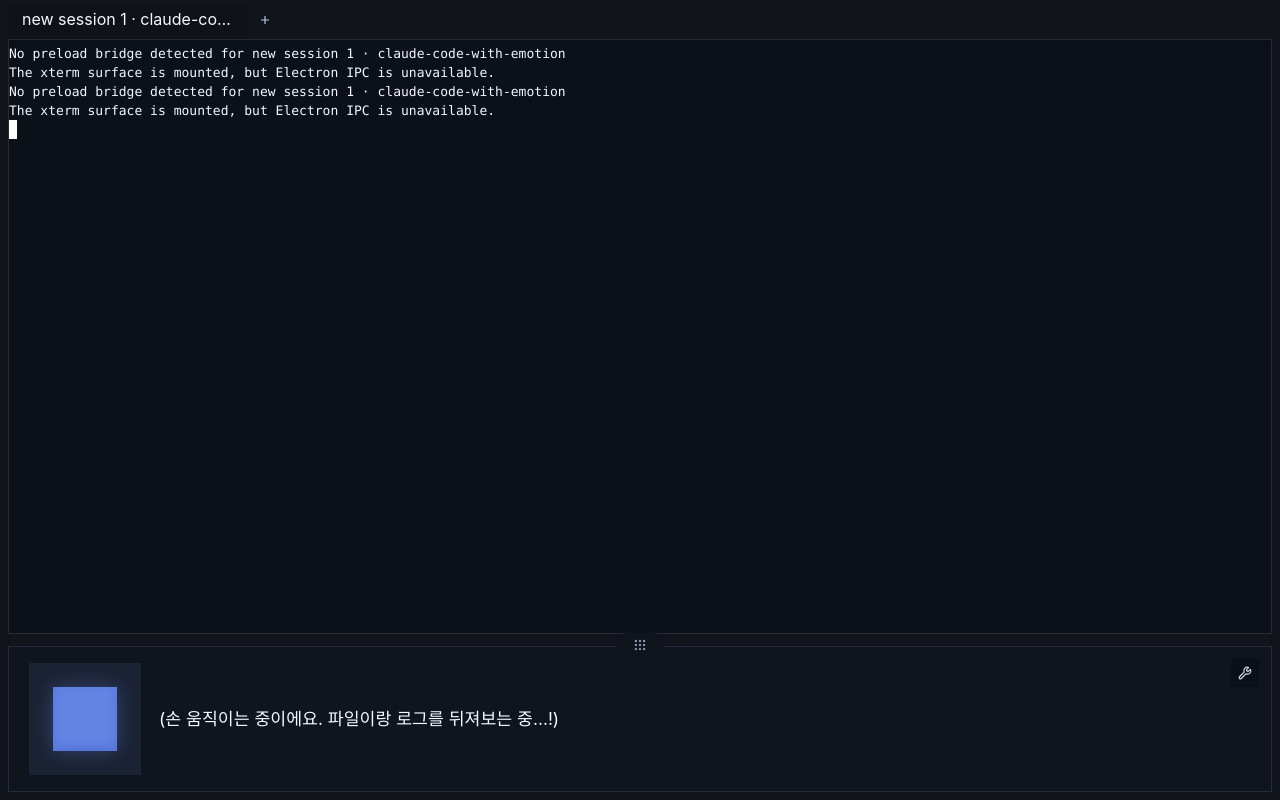
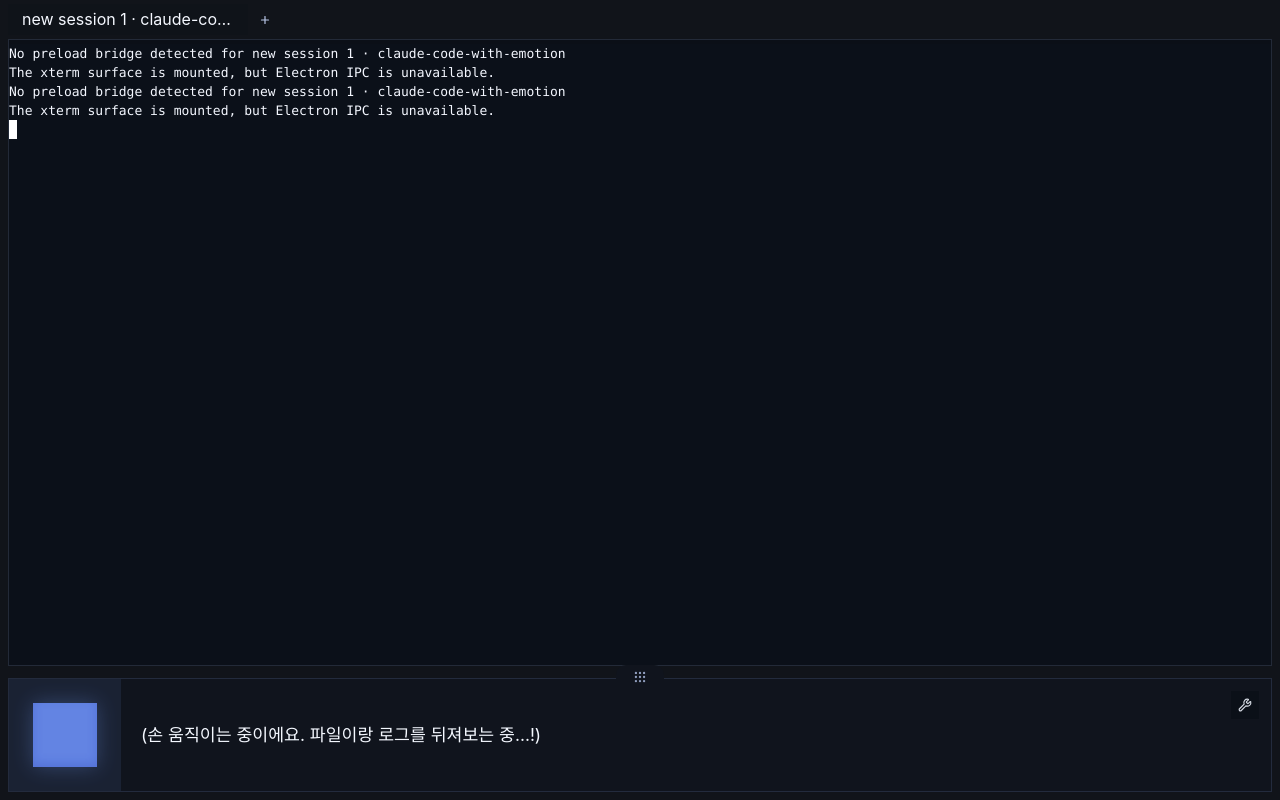
Before and after one commit to rndka9-alt/claude-code-with-emotion, a React (Vite) app: page / in a window 1280 px wide. Built offline with nearby package versions, Linux system fonts and the light colour scheme.

Commit message:
refactor, 불필요한 중첩 삼항연산자 제거

```diff
--- a/src/renderer/features/workspace/StatusPanel.tsx
+++ b/src/renderer/features/workspace/StatusPanel.tsx
@@ -96,26 +96,13 @@ export function StatusPanel({
           src={statusVisual.assetUrl}
         />
       )}
-
-      {isDisconnected ? (
-        <span
-          aria-hidden="true"
-          className="pointer-events-none absolute bottom-2 left-1/2 inline-flex h-[26px] w-[26px] -translate-x-1/2 items-center justify-center border border-border-launch bg-surface-launch text-text-tooltip transition-colors duration-150 group-hover:bg-surface-launch"
-        >
-          <Play
-            aria-hidden="true"
-            className="h-3.5 w-3.5 translate-x-[0.5px]"
-            fill="currentColor"
-          />
-        </span>
-      ) : null}
     </>
   );
 
   return (
     <aside
       aria-label="Assistant status panel"
-      className="relative flex min-h-32 flex-none items-center gap-[18px] border border-border-panel bg-surface-panel px-5 py-4 max-[900px]:min-h-28"
+      className="relative flex flex-none items-center border border-border-panel bg-surface-panel max-[900px]:min-h-28"
     >
       <button
         aria-label="Open settings"
@@ -130,24 +117,35 @@ export function StatusPanel({
       {isDisconnected ? (
         <button
           aria-label="실행하기"
-          className="group relative flex aspect-square w-28 shrink-0 flex-col items-center justify-center gap-2.5 overflow-hidden bg-[var(--avatar-surface)] max-[900px]:w-[88px] cursor-pointer transition-[background-color,transform] duration-150 hover:bg-surface-launch-hover focus-visible:outline-none focus-visible:ring-2 focus-visible:ring-border-strong focus-visible:ring-offset-2 focus-visible:ring-offset-surface-panel"
+          className="group relative flex aspect-square w-28 shrink-0 flex-col items-center justify-center gap-2.5 overflow-hidden bg-[var(--avatar-surface)] cursor-pointer transition-[background-color,transform] duration-150 hover:bg-surface-launch-hover focus-visible:outline-none focus-visible:ring-2 focus-visible:ring-border-strong focus-visible:ring-offset-2 focus-visible:ring-offset-surface-panel"
           onClick={onLaunchClaude}
           style={avatarStyle}
           title="실행하기"
           type="button"
         >
           {avatarContent}
+
+          <span
+            aria-hidden="true"
+            className="pointer-events-none absolute bottom-2 left-1/2 top-0 inline-flex h-[26px] w-[26px] -translate-x-1/2 items-center justify-center border border-border-launch bg-surface-launch text-text-tooltip transition-colors duration-150 group-hover:bg-surface-launch"
+          >
+            <Play
+              aria-hidden="true"
+              className="h-3.5 w-3.5 translate-x-[0.5px]"
+              fill="currentColor"
+            />
+          </span>
         </button>
       ) : (
         <div
-          className="group relative flex aspect-square w-28 shrink-0 flex-col items-center justify-center gap-2.5 overflow-hidden bg-[var(--avatar-surface)] max-[900px]:w-[88px]"
+          className="group relative flex aspect-square w-28 shrink-0 flex-col items-center justify-center gap-2.5 overflow-hidden bg-[var(--avatar-surface)]"
           style={avatarStyle}
         >
           {avatarContent}
         </div>
       )}
 
-      <div className="flex min-w-0 flex-1 flex-col justify-center gap-3">
+      <div className="flex min-w-0 flex-1 flex-col justify-center gap-3 px-5 py-4">
         <p className="m-0 whitespace-pre-line text-[1.08rem] text-text-highlight">
           {overlayMainText !== null ? (
             <>
```
